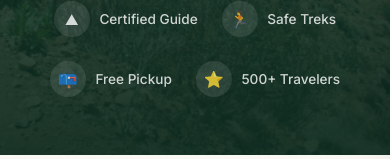
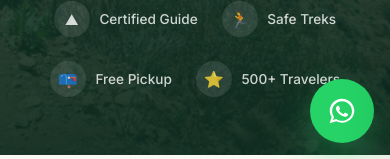
Before and after one commit to tifinaghtrails-svg/tifinaghtrails, a React (Vite) app: page / in a window 390 px wide. Shown: the part 685-844 px from the top of the page. Built offline with nearby package versions, Linux system fonts and the light colour scheme; no server answers; a web font is replaced by a local one.

Commit message:
Add floating WhatsApp button

```diff
--- a/src/App.jsx
+++ b/src/App.jsx
@@ -3,6 +3,7 @@ import Navbar from "./components/layout/Navbar";
 import Footer from "./components/layout/Footer";
 import OptionalTracking from "./components/layout/OptionalTracking";
 import ScrollToTopBtn from "./components/layout/ScrollToTop";
+import FloatingWhatsApp from "./components/layout/FloatingWhatsApp";
 import AppRoutes from "./routes/AppRoutes";
 
 export default function App() {
@@ -15,6 +16,7 @@ export default function App() {
           <AppRoutes />
         </main>
         <Footer />
+        <FloatingWhatsApp />
         <ScrollToTopBtn />
       </div>
     </BrowserRouter>
--- /dev/null
+++ b/src/components/layout/FloatingWhatsApp.jsx
@@ -0,0 +1,21 @@
+import { siteConfig } from "../../config/site";
+import { trackWhatsAppClick } from "../../utils/analytics";
+
+export default function FloatingWhatsApp() {
+  const message = encodeURIComponent("Hello TifinaghTrails, I would like more details about your tours.");
+
+  return (
+    <a
+      className="floating-whatsapp"
+      href={`${siteConfig.whatsappUrl}?text=${message}`}
+      target="_blank"
+      rel="noopener noreferrer"
+      aria-label="Chat on WhatsApp"
+      onClick={() => trackWhatsAppClick({ location: "floating_whatsapp" })}
+    >
+      <svg viewBox="0 0 32 32" aria-hidden="true" focusable="false">
+        <path d="M16.04 4.5c-6.37 0-11.55 5.02-11.55 11.2 0 2.1.61 4.14 1.76 5.91L4.4 27.5l6.17-1.8a11.86 11.86 0 0 0 5.47 1.37c6.37 0 11.55-5.02 11.55-11.19S22.41 4.5 16.04 4.5Zm0 20.7c-1.8 0-3.55-.49-5.07-1.43l-.4-.24-3.04.89.91-2.88-.26-.42a9.17 9.17 0 0 1-1.47-4.95c0-5.14 4.19-9.32 9.33-9.32s9.33 4.18 9.33 9.32-4.19 9.03-9.33 9.03Zm5.1-6.76c-.28-.14-1.65-.79-1.9-.88-.26-.1-.45-.14-.64.14-.19.27-.73.88-.9 1.06-.17.19-.33.21-.61.07-.28-.13-1.18-.42-2.25-1.34-.83-.72-1.39-1.61-1.55-1.88-.17-.28-.02-.43.12-.56.13-.12.28-.32.42-.48.14-.17.19-.28.28-.46.09-.19.05-.35-.02-.49-.07-.14-.64-1.5-.87-2.06-.23-.54-.47-.47-.64-.48h-.55c-.19 0-.49.07-.75.35-.26.28-.99.94-.99 2.29s1.01 2.66 1.15 2.84c.14.19 1.99 2.94 4.82 4.12.67.28 1.2.45 1.61.58.68.21 1.29.18 1.78.11.54-.08 1.65-.65 1.88-1.28.23-.63.23-1.17.16-1.28-.07-.12-.26-.19-.54-.32Z" />
+      </svg>
+    </a>
+  );
+}
--- a/src/styles/layout.css
+++ b/src/styles/layout.css
@@ -463,7 +463,7 @@
 .scroll-to-top {
   position: fixed;
   bottom: 2rem;
-  right: 2rem;
+  right: 7.6rem;
   width: 44px;
   height: 44px;
   border-radius: 50%;
@@ -493,3 +493,53 @@
   transform: translateY(-4px) scale(1.1);
   box-shadow: 0 6px 25px rgba(232, 117, 26, 0.45);
 }
+
+/* ============ FLOATING WHATSAPP ============ */
+.floating-whatsapp {
+  position: fixed;
+  right: 2rem;
+  bottom: 2rem;
+  width: 84px;
+  height: 84px;
+  border-radius: 50%;
+  background: var(--color-whatsapp);
+  color: var(--color-white);
+  display: flex;
+  align-items: center;
+  justify-content: center;
+  box-shadow: 0 18px 42px rgba(37, 211, 102, 0.32);
+  z-index: 998;
+  transition: transform 0.2s ease, box-shadow 0.2s ease, background 0.2s ease;
+}
+
+.floating-whatsapp svg {
+  width: 44px;
+  height: 44px;
+  fill: currentColor;
+}
+
+.floating-whatsapp:hover {
+  background: var(--color-whatsapp-dark);
+  color: var(--color-white);
+  transform: translateY(-4px) scale(1.04);
+  box-shadow: 0 22px 54px rgba(37, 211, 102, 0.42);
+}
+
+@media (max-width: 600px) {
+  .floating-whatsapp {
+    right: 1rem;
+    bottom: 1rem;
+    width: 64px;
+    height: 64px;
+  }
+
+  .floating-whatsapp svg {
+    width: 34px;
+    height: 34px;
+  }
+
+  .scroll-to-top {
+    right: 5.5rem;
+    bottom: 1.6rem;
+  }
+}
```
